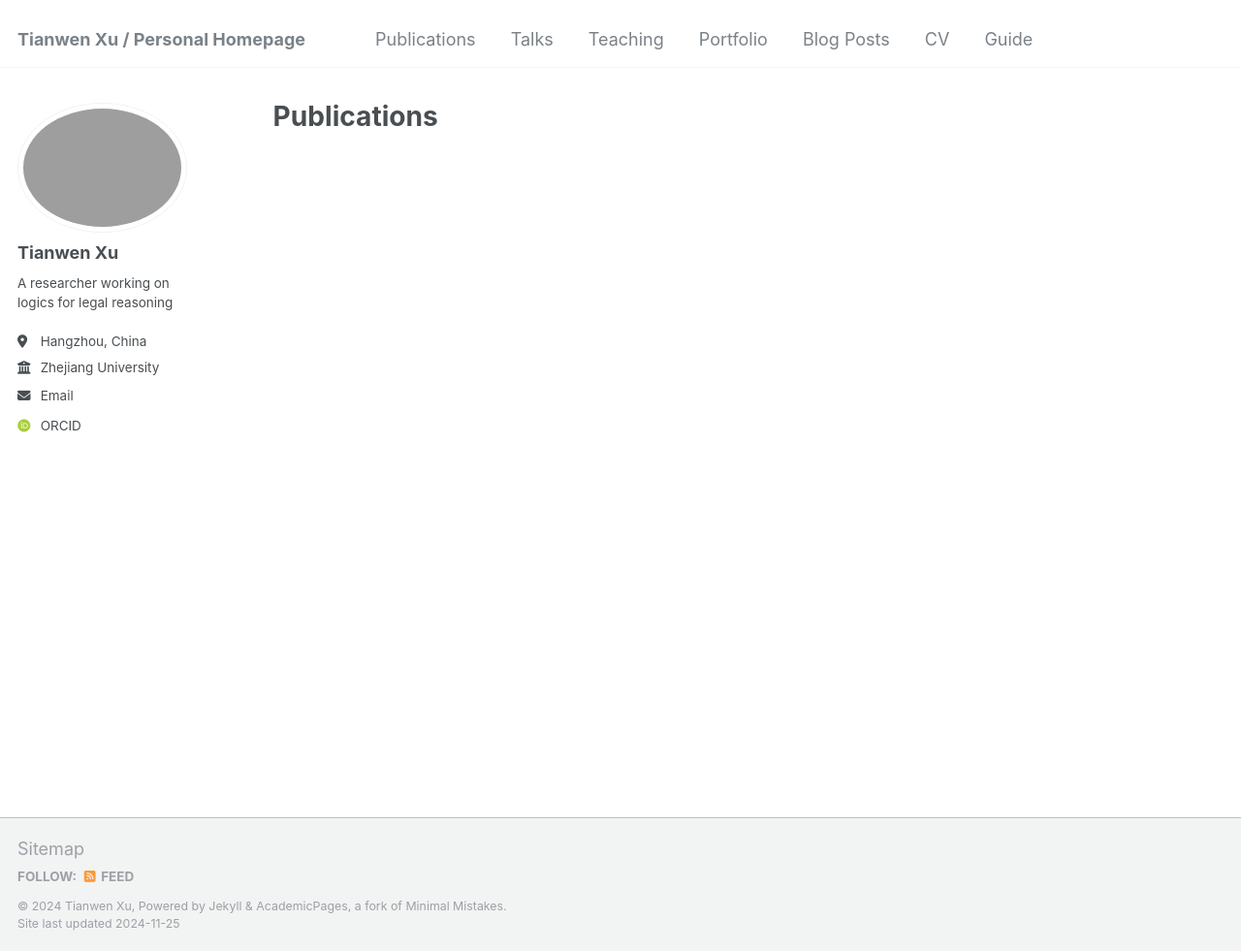
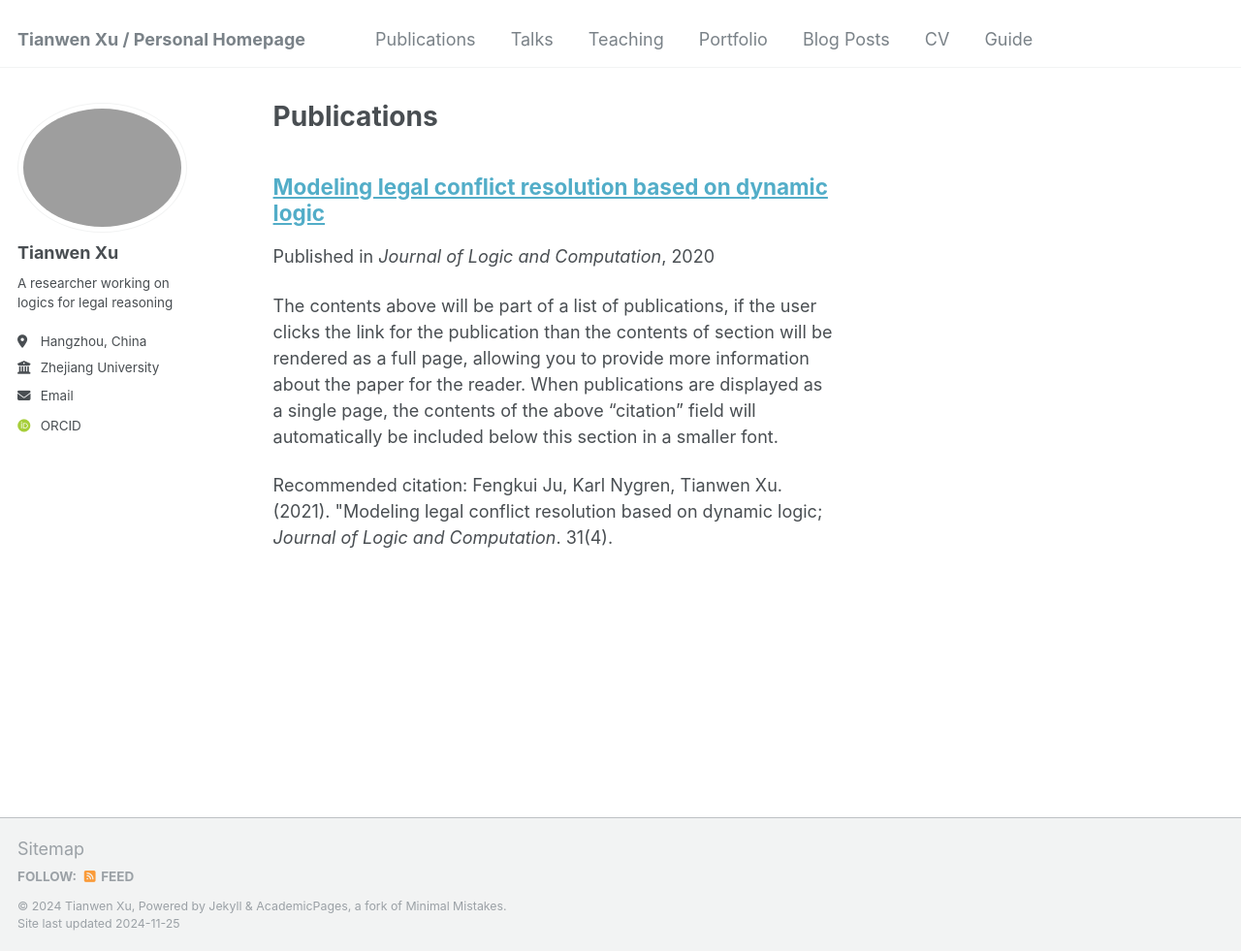
Before and after one commit to tianwenxu-lawlogic/tianwenxu-lawlogic.github.io, a Jekyll site: the page built from _pages/publications.html, in a window 1280 px wide and 981 px high. Shown: the whole window at 97% size. Built offline with Jekyll 4.4.1, drawn with Linux system fonts in a browser that asks for light colours; some web fonts are replaced; a file with an impossible date is left out.

Commit message:
Update 2021-legal-conflict-resolution.md

```diff
--- a/_publications/2021-legal-conflict-resolution.md
+++ b/_publications/2021-legal-conflict-resolution.md
@@ -4,7 +4,7 @@ collection: publications
 category: manuscripts
 permalink: https://doi.org/10.1093/logcom/exaa054
 #excerpt: 'This paper is about the number 2. The number 3 is left for future work.'
-date: 2021
+date: 2020-09-29
 venue: 'Journal of Logic and Computation'
 #slidesurl: 'http://academicpages.github.io/files/slides2.pdf'
 #paperurl: 'http://academicpages.github.io/files/paper2.pdf'
```
